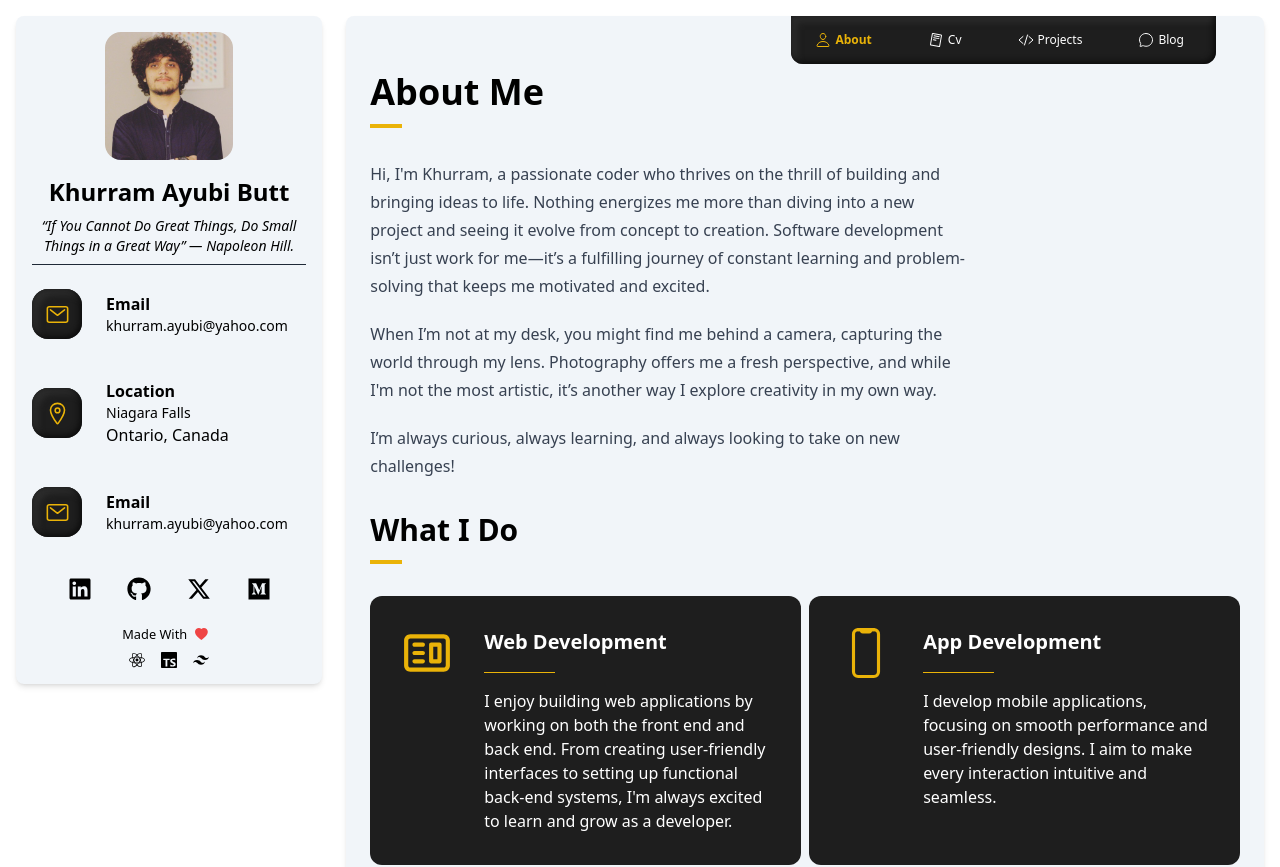
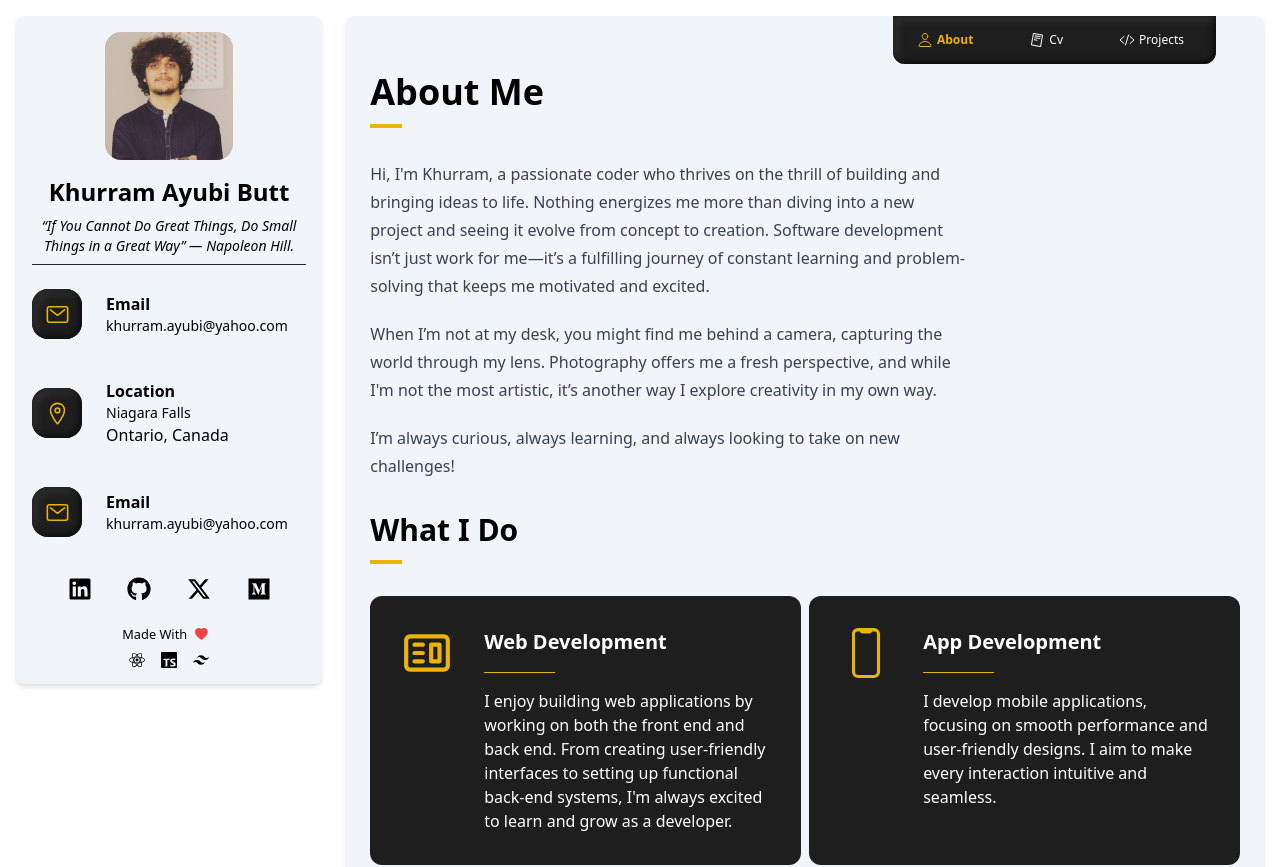
Before and after one commit to khurramayubi/khurramayubi.github.io, a React (Vite) app: page / in a window 1280 px wide. Shown: the top 867 px of the page. Built offline with nearby package versions, Linux system fonts and the light colour scheme.

Commit message:
Add social links

```diff
--- a/src/App.tsx
+++ b/src/App.tsx
@@ -3,7 +3,6 @@ import "./App.css";
 import dp from "./assets/about-me/dp.jpeg";
 import Resume from "./components/Resume";
 import {
-	IoChatbubbleOutline,
 	IoCodeSlashOutline,
 	IoLocationOutline,
 	IoMailOutline,
@@ -41,11 +40,6 @@ function App() {
 			title: "Projects",
 			markup: <div>Projects Content</div>,
 			phoneIcon: IoCodeSlashOutline
-		},
-		blog: {
-			title: "Blog",
-			markup: <div>Work Experience Content</div>,
-			phoneIcon: IoChatbubbleOutline
 		}
 	};
   const [activeSection, setActiveSection] =
@@ -84,10 +78,10 @@ function App() {
 							text="khurram.ayubi@yahoo.com"
 						/>
 						<div className="flex flex-row justify-evenly text-2xl py-4">
-							<SocialLinkIcon link="https://linkedin.com" icon={FaLinkedin} />
-							<SocialLinkIcon link="https://linkedin.com" icon={FaGithub} />
+							<SocialLinkIcon link="https://www.linkedin.com/in/kayubibutt/" icon={FaLinkedin} />
+							<SocialLinkIcon link="https://github.com/khurramayubi" icon={FaGithub} />
 							<SocialLinkIcon link="https://linkedin.com" icon={FaXTwitter} />
-							<SocialLinkIcon link="https://linkedin.com" icon={FaMedium} />
+							<SocialLinkIcon link="https://khurram-ayubi.medium.com/" icon={FaMedium} />
 						</div>
 						<div className="flex flex-col items-center justify-center gap-2">
 							<small className="flex items-center">
@@ -115,10 +109,10 @@ function App() {
 									<a
 										key={section}
 										onClick={() => setActiveSection(section)}
-										className={`w-auto px-4 py-2 text-center capitalize items-center justify-items-center border-yellow-500 border-2 lg:border-0 rounded-xl cursor-pointer ${
+										className={`w-auto px-4 py-2 text-center capitalize items-center justify-items-center border-yellow-500 border-2 lg:border-0 rounded-xl cursor-pointer text-white ${
 											activeSection === section
-												? "text-white lg:text-yellow-500  border-opacity-80 bg-yellow-500 bg-opacity-80 lg:bg-transparent font-bold"
-												: "text-white hover:text-yellow-500"
+												? " lg:text-yellow-500  border-opacity-80 bg-yellow-500 bg-opacity-80 lg:bg-transparent font-bold"
+												: " hover:text-yellow-500"
 										}`}
 									>
 										<div className="flex lg:flex-row-reverse gap-1">
```
